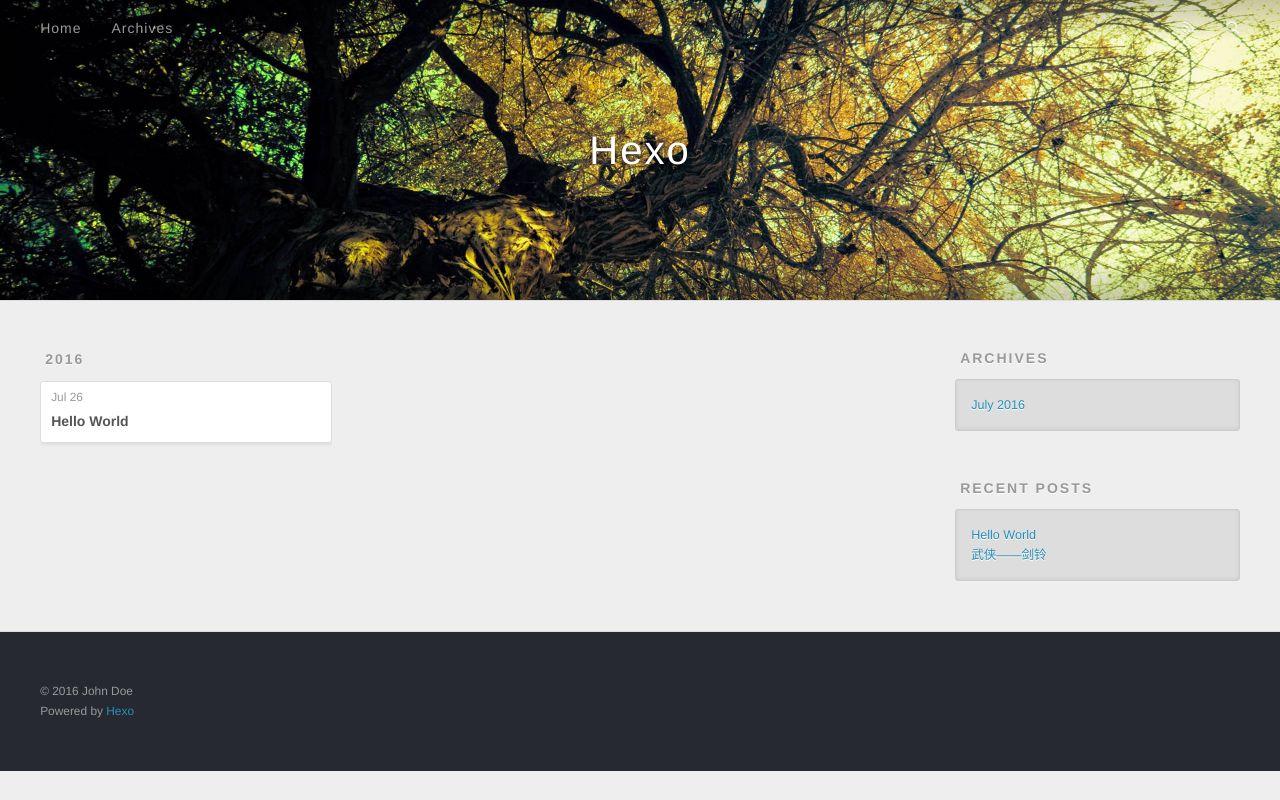
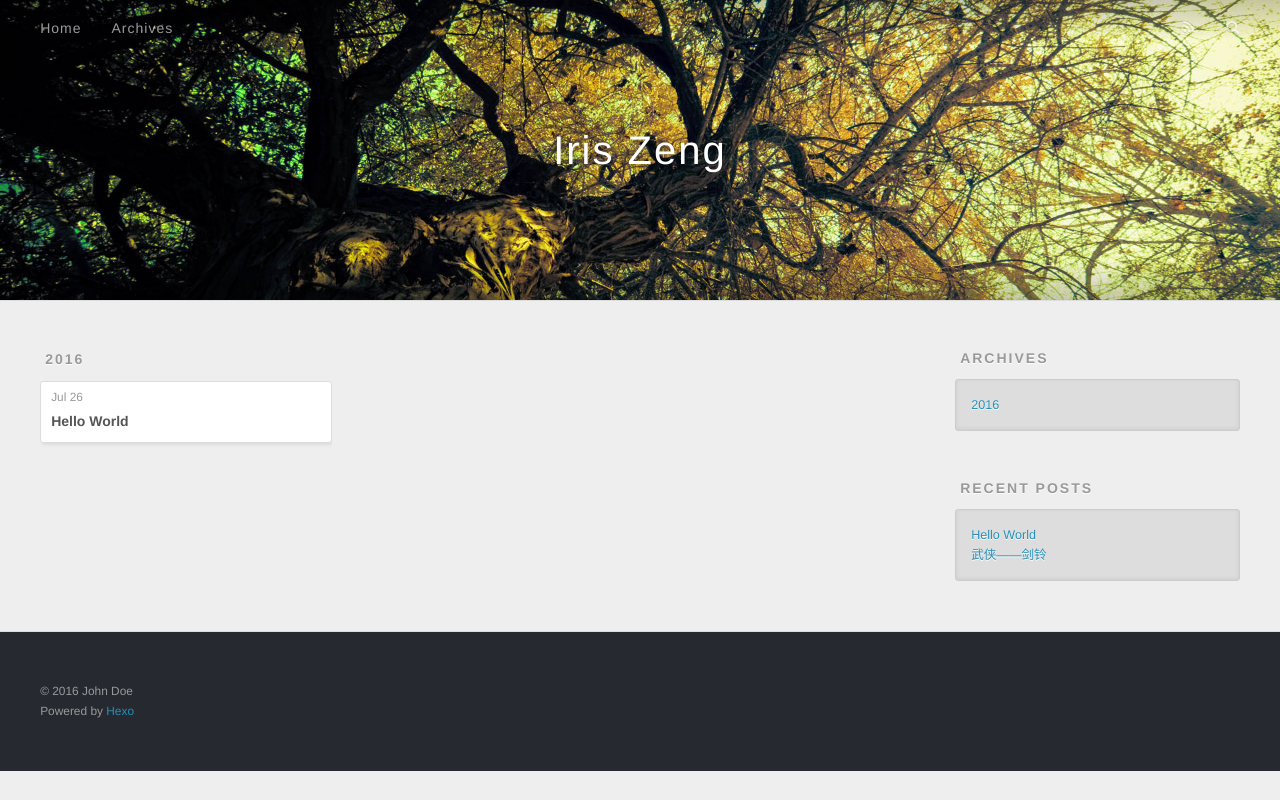
Before and after one commit to codehoney/codehoney.github.io, a plain HTML site: page archives/2016/index.html in a window 1280 px wide. Drawn offline with nearby package versions, Linux system fonts and the light colour scheme.

```diff
--- a/archives/2016/index.html
+++ b/archives/2016/index.html
@@ -33,7 +33,7 @@
   <div id="header-outer" class="outer">
     <div id="header-title" class="inner">
       <h1 id="logo-wrap">
-        <a href="/" id="logo">Hexo</a>
+        <a href="/" id="logo">Iris Zeng</a>
       </h1>
 
     </div>
@@ -60,11 +60,6 @@
 </header>
       <div class="outer">
         <section id="main">
-
-
-
-
-
 
       <section class="archives-wrap">
         <div class="archive-year-wrap">
@@ -98,18 +93,10 @@
           <aside id="sidebar">
 
 
-
-
-
-
-
-
-
-
   <div class="widget-wrap">
     <h3 class="widget-title">Archives</h3>
     <div class="widget">
-      <ul class="archive-list"><li class="archive-list-item"><a class="archive-list-link" href="/archives/2016/07/">July 2016</a></li></ul>
+      <ul class="archive-list"><li class="archive-list-item"><a class="archive-list-link" href="/archives/2016/07/">2016</a></li></ul>
     </div>
   </div>
 
```
Also changed, not shown: 2016/07/26/hello-world/index.html (+2 -2 lines), 2016/09/23.html (+2 -2 lines), archives/2016/07/index.html (+1 -1 lines), archives/index.html (+2 -2 lines), index.html (+3 -6 lines).
